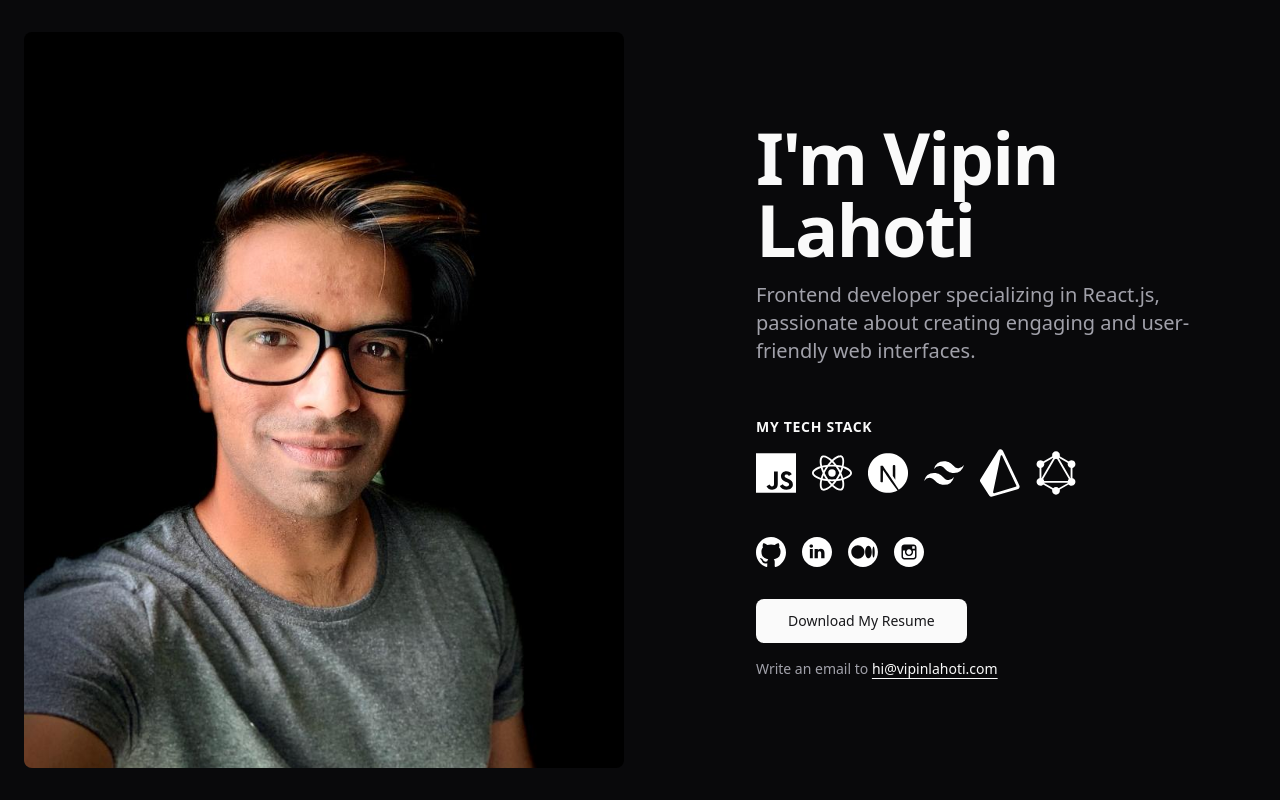
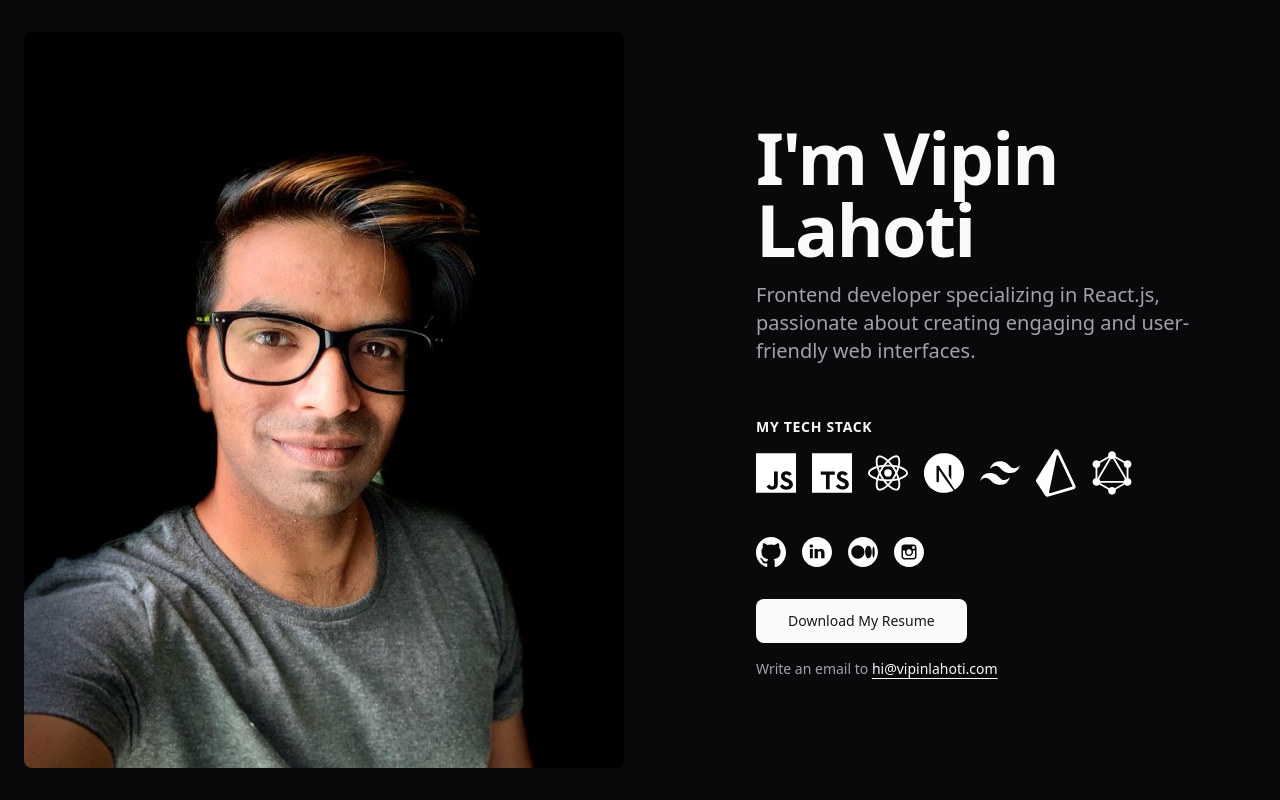
Before and after one commit to vipinlahoti/Resume, a Next.js app: page / in a window 1280 px wide. Built offline with nearby package versions, Linux system fonts and the light colour scheme.

Commit message:
TS icon added

```diff
--- a/package.json
+++ b/package.json
@@ -19,6 +19,7 @@
     "clsx": "^2.0.0",
     "eslint": "8.48.0",
     "eslint-config-next": "13.4.19",
+    "lucide-react": "^0.274.0",
     "next": "13.4.19",
     "postcss": "8.4.29",
     "react": "18.2.0",
--- a/src/app/page.tsx
+++ b/src/app/page.tsx
@@ -2,6 +2,7 @@ import { Components } from "@/lib";
 
 export default function Home() {
   return (
+    <>
       <Components.Hero
         title="I'm Vipin Lahoti"
         description="Frontend developer specializing in React.js, passionate about creating engaging and user-friendly web interfaces."
@@ -20,5 +21,6 @@ export default function Home() {
           </a>
         </Components.Text>
       </Components.Hero>
+    </>
   );
 }
--- a/src/components/features.tsx
+++ b/src/components/features.tsx
@@ -6,6 +6,11 @@ const Features = () => {
       <Components.Text variant="overline">My tech stack</Components.Text>
       <div className="flex space-x-4 mt-2 justify-center lg:justify-start">
         <Components.Image src="/js.svg" alt="JavaScript" title="JavaScript" />
+        <Components.Image
+          src="/typescript.svg"
+          alt="Typescript"
+          title="Typescript"
+        />
         <Components.Image src="/react.svg" alt="React.js" title="React.js" />
         <Components.Image src="/next.svg" alt="Next.js" title="Next.js" />
         <Components.Image
--- /dev/null
+++ b/src/components/header.tsx
@@ -0,0 +1,27 @@
+import { Components, addComponent } from "@/lib";
+import { Sun } from "lucide-react";
+import { Moon } from "lucide-react";
+
+const Header = () => {
+  const iconClass =
+    "inline-flex items-center justify-center rounded-md text-sm font-medium ring-offset-background transition-colors focus-visible:outline-none focus-visible:ring-2 focus-visible:ring-ring focus-visible:ring-offset-2 disabled:pointer-events-none disabled:opacity-50 hover:bg-muted hover:text-muted-foreground h-10 w-10 p-2 cursor-pointer";
+  return (
+    <header className="fixed py-4 w-full z-10 top-0 backdrop-blur-sm">
+      <Components.Row>
+        <div className="flex justify-between items-center">
+          <div className="space-x-8"></div>
+          <div>
+            <div className={iconClass}>
+              <Sun className="h-4 w-4" />
+            </div>
+            <div className={iconClass}>
+              <Moon className="h-4 w-4" />
+            </div>
+          </div>
+        </div>
+      </Components.Row>
+    </header>
+  );
+};
+
+addComponent("Header", Header);
--- a/src/components/index.ts
+++ b/src/components/index.ts
@@ -1,5 +1,6 @@
 import "./download";
 import "./features";
+import "./header";
 import "./hero";
 import "./image";
 import "./profiles";
```
Also changed, not shown: public/sun.svg (added), public/typescript.svg (added). Lines whose indentation alone changed are shown as unchanged.
